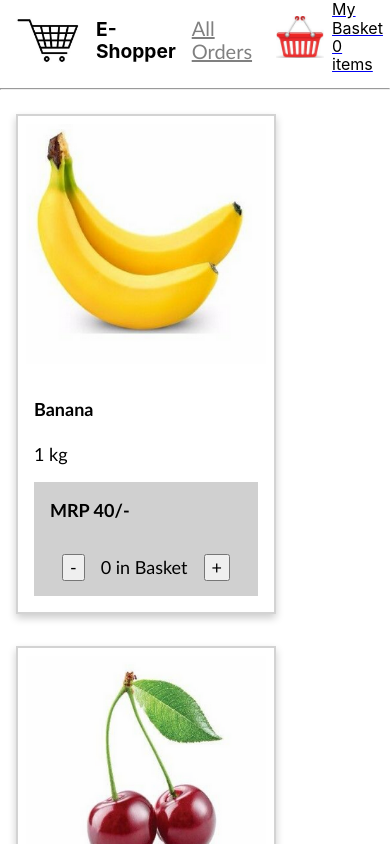
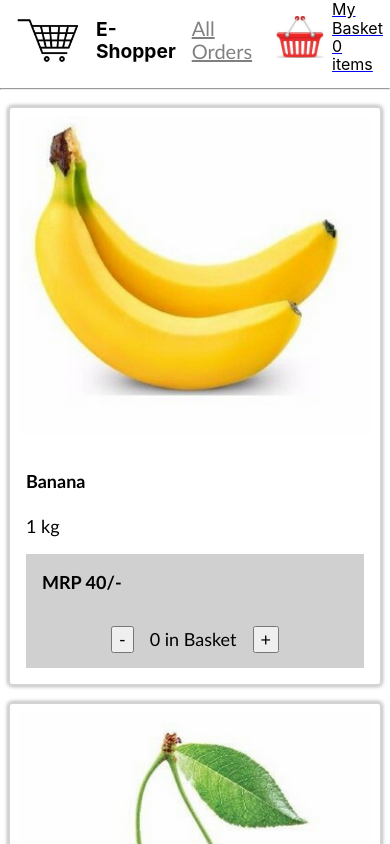
Before and after one commit to swethagumpena/e-shopper, a React (Create React App) app: page / in a window 390 px wide. Shown: the top 844 px of the page. Built offline with nearby package versions, Linux system fonts and the light colour scheme.

Commit message:
style: response items list for mobile, tablet and PC

```diff
--- a/src/components/Product.module.css
+++ b/src/components/Product.module.css
@@ -1,12 +1,14 @@
 .productCard{
     border: 0.125rem solid lightgray;
     padding: 0.5rem;
-    margin: 1rem;
-    box-shadow: 0 4px 8px 0 rgba(0,0,0,0.2);
+    margin: 0.5rem;
+    box-shadow: 0rem 0rem 0.25rem #9a9a9a;
+    border-radius: 0.25rem;
+    width: 15.5rem;
 }
 
 #productImg {
-    width: 15rem;
+    width: 100%;
     height: 15rem;
 }
 
@@ -29,3 +31,29 @@
 .productPrice{
     font-weight: bold;
 }
+
+@media (max-width: 72rem) {         /*ipad pro: 1024*/
+    .productCard {
+        width:  calc((100% - (6 * 0.5rem + 6 * 0.5rem + 6 * 0.125rem)) / 3);
+    }
+    #productImg {
+        height: auto;
+    }
+}
+
+@media (max-width: 48rem) {         /*ipad: 768*/
+    .productCard {
+        width:  calc((100% - (4 * 0.5rem + 4 * 0.5rem + 4 * 0.125rem)) / 2);
+        /* 2cards=4spaces
+       (100% - (4 * margin  + 4 * padding + 4 * border)) / number of cards per row */
+    }
+    #productImg {
+        height: 20rem;
+    }
+}
+
+@media (max-width: 30rem) {         /*mobile-screen: pixel2, iphone  678 plus*/
+    .productCard {
+        width: 100%;
+    }
+}
```
